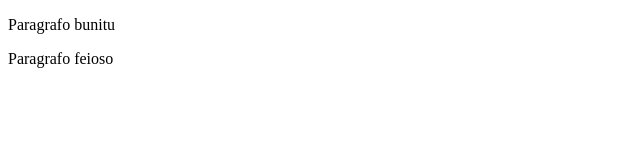
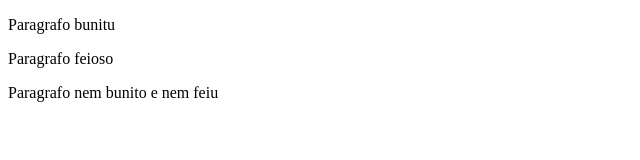
Before and after one commit to theawesomedaniel/repositorio-daniel, a plain HTML site: page index.html in a window 1280 px wide. Shown: the whole page, without its empty margins (0-640 px from the left). Drawn offline with Linux system fonts and the light colour scheme.

Commit message:
terceira versao

```diff
--- a/index.html
+++ b/index.html
@@ -7,5 +7,6 @@
 <body>
 	<p>Paragrafo bunitu</p>
 	<p>Paragrafo feioso</p>
+	<p>Paragrafo nem bunito e nem feiu</p>
 </body>
 </html>
```
